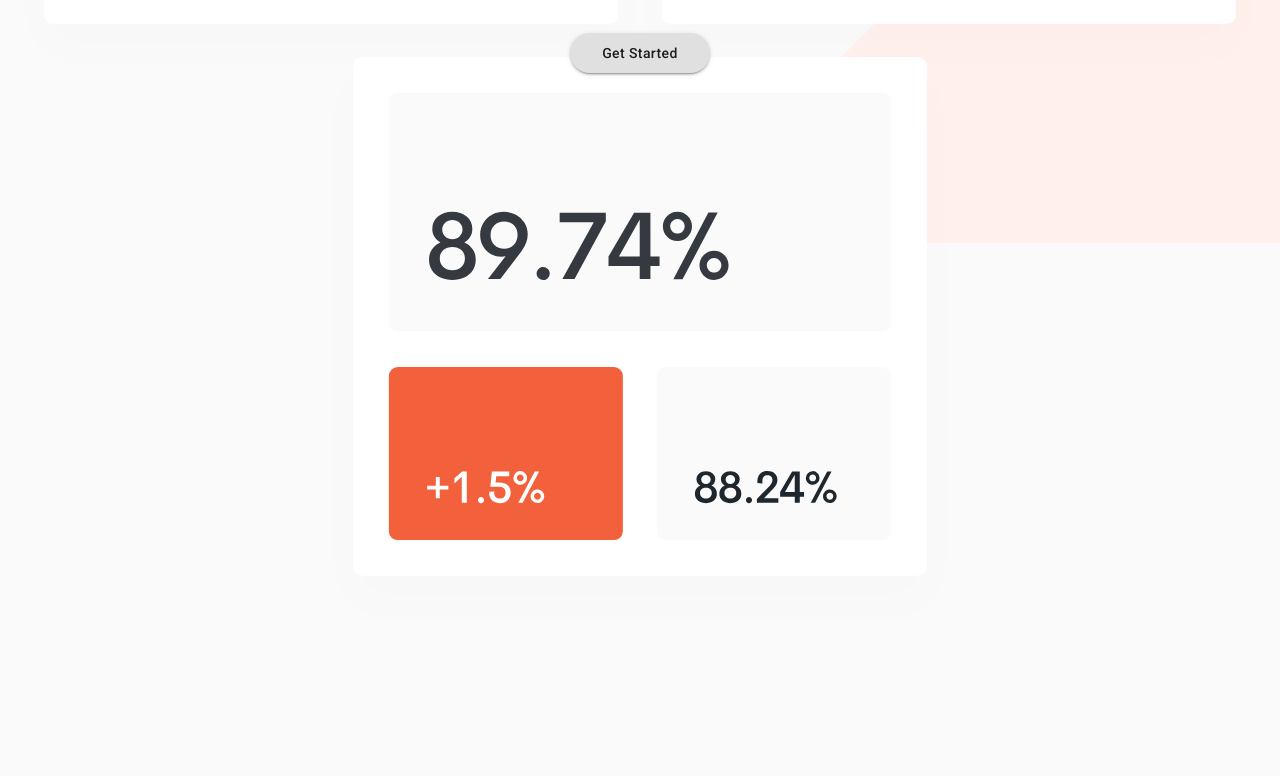
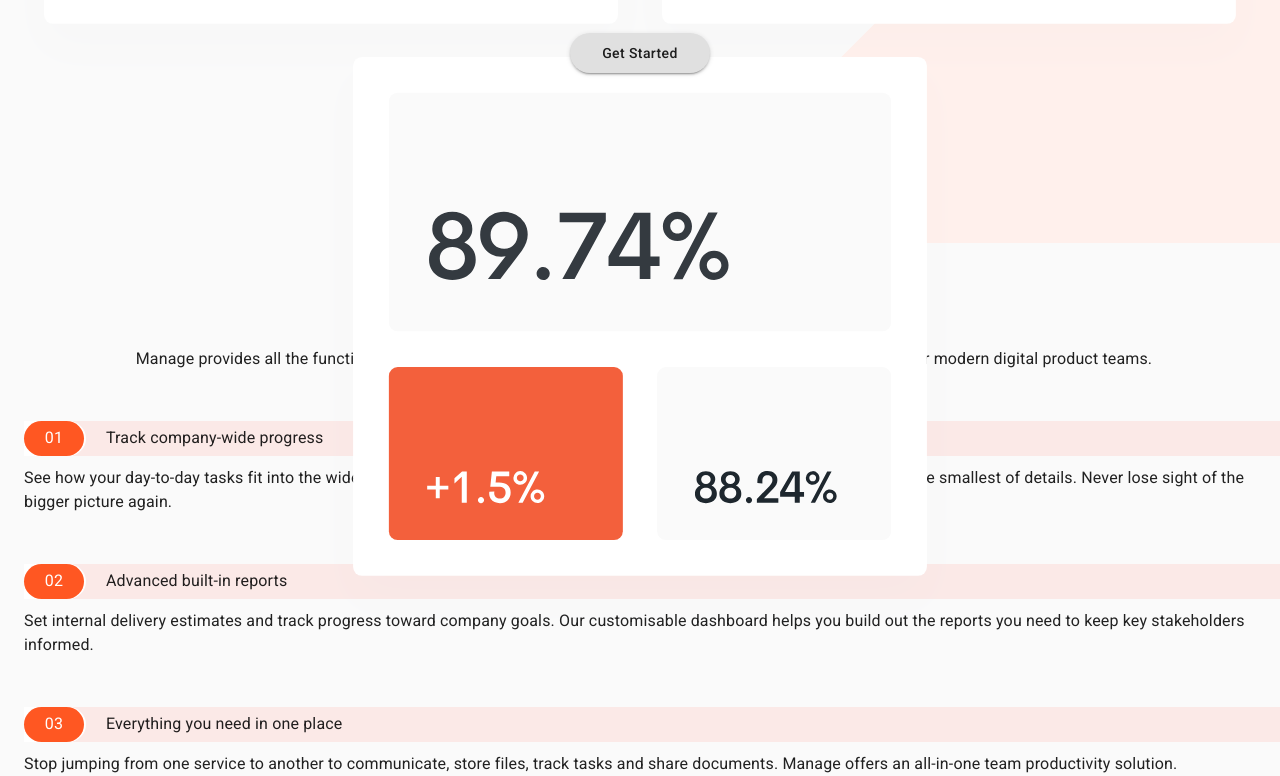
Before and after one commit to iambenbright/managed-landing-page, a React (Create React App) app: page / in a window 1280 px wide. Shown: the part 637-1413 px from the top of the page. Before the commit the page ends 1279 px from the top, so only its background shows below. Built offline with nearby package versions, Linux system fonts and the light colour scheme.

Commit message:
feat: add services section

```diff
--- /dev/null
+++ b/src/app/components/Services.js
@@ -0,0 +1,97 @@
+import React from 'react';
+
+import Box from '@material-ui/core/Box';
+import Typography from '@material-ui/core/Typography';
+import Container from '@material-ui/core/Container';
+import Grid from '@material-ui/core/Grid';
+import deepOrange from '@material-ui/core/colors/deepOrange';
+import { makeStyles } from '@material-ui/core/styles';
+
+const data = [
+  {
+    id: '01',
+    title: 'Track company-wide progress',
+    content:
+      'See how your day-to-day tasks fit into the wider vision. Go from tracking progress at the milestone level all the way done to the smallest of details. Never lose sight of the bigger picture again.',
+  },
+  {
+    id: '02',
+    title: 'Advanced built-in reports',
+    content:
+      'Set internal delivery estimates and track progress toward company goals. Our customisable dashboard helps you build out the reports you need to keep key stakeholders informed.',
+  },
+  {
+    id: '03',
+    title: 'Everything you need in one place',
+    content:
+      'Stop jumping from one service to another to communicate, store files, track tasks and share documents. Manage offers an all-in-one team productivity solution.',
+  },
+];
+
+const useStyles = makeStyles(theme => ({
+  serviceTitleContainer: {
+    backgroundColor: deepOrange['50'],
+  },
+  serviceNumberWrapper: {
+    backgroundColor: 'white',
+    borderTopRightRadius: '20px',
+    borderBottomRightRadius: '20px',
+    paddingRight: '2px',
+  },
+  serviceNumberContainer: {
+    width: '60px',
+    height: '35px',
+    borderRadius: '20px',
+    backgroundColor: deepOrange['500'],
+    color: 'white',
+    display: 'flex',
+    alignItems: 'center',
+    justifyContent: 'center',
+  },
+}));
+
+const Services = () => {
+  const classes = useStyles();
+
+  return (
+    <Box component="section">
+      <Container style={{ paddingRight: 0 }}>
+        <Box textAlign="center" paddingRight="16px">
+          <Typography variant="h4" style={{ fontWeight: 700 }}>
+            What's different <br /> about Manage?
+          </Typography>
+          <Typography style={{ marginTop: '20px' }}>
+            Manage provides all the functionality your team needs, without the
+            complexity. Our Software is tailor-made for modern digital product
+            teams.
+          </Typography>
+        </Box>
+        {data.map(({ id, title, content }) => (
+          <React.Fragment key={id}>
+            <Box mt="50px">
+              <Grid
+                container
+                alignItems="center"
+                className={classes.serviceTitleContainer}
+              >
+                <Grid className={classes.serviceNumberWrapper}>
+                  <Grid item className={classes.serviceNumberContainer}>
+                    <Typography>{id}</Typography>
+                  </Grid>
+                </Grid>
+                <Grid item style={{ marginLeft: '20px' }}>
+                  <Typography>{title}</Typography>
+                </Grid>
+              </Grid>
+              <Box mt="10px" pr="16px">
+                <Typography>{content}</Typography>
+              </Box>
+            </Box>
+          </React.Fragment>
+        ))}
+      </Container>
+    </Box>
+  );
+};
+
+export default Services;
--- a/src/app/pages/Landing.js
+++ b/src/app/pages/Landing.js
@@ -2,12 +2,14 @@ import React from 'react';
 
 import Navigation from '../components/Navigation';
 import Hero from '../components/Hero';
+import Services from '../components/Services';
 
 const Landing = () => {
   return (
     <>
       <Navigation />
       <Hero />
+      <Services />
     </>
   );
 };
```
